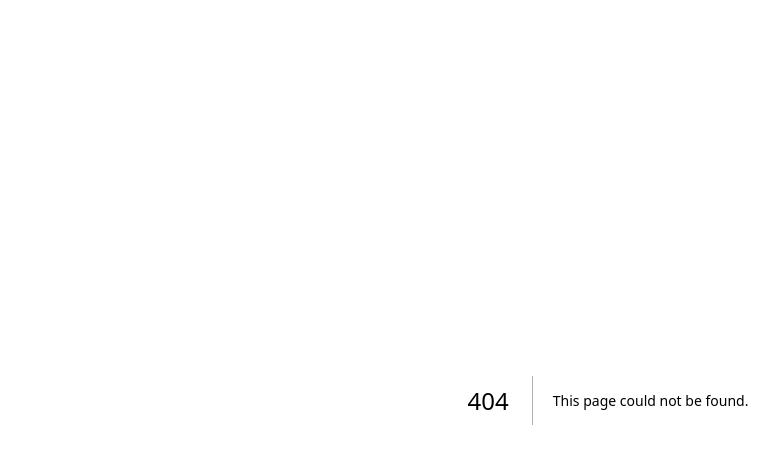
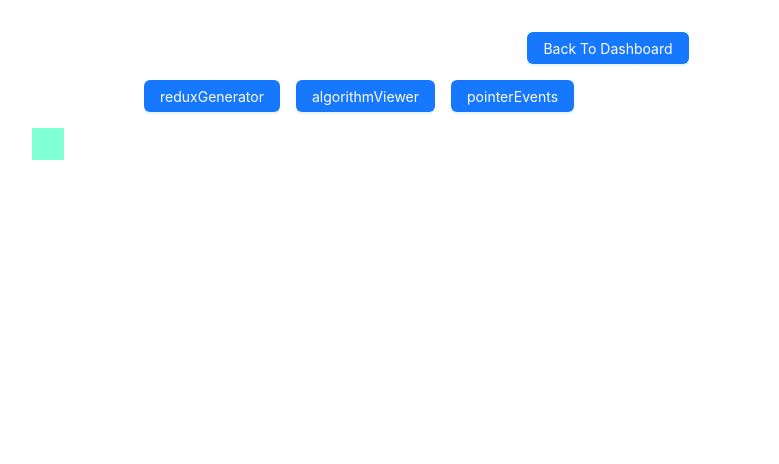
Before and after one commit to kiritosan/useful-tools, a Next.js app: page /dashboard/pointerEvents in a window 1280 px wide. Before the commit this address had no page. Shown: the top 464 px of the page, without its empty margins (32-811 px from the left). Built offline with nearby package versions, Linux system fonts and the light colour scheme.

Commit message:
feat: pointerEvents

```diff
--- a/app/dashboard/layout.tsx
+++ b/app/dashboard/layout.tsx
@@ -5,7 +5,11 @@ import { useRouter } from 'next/navigation'
 import Link from 'next/link'
 
 
-const buttonArr = ['reduxGenerator', 'algorithmViewer']
+const buttonArr = [
+  'reduxGenerator',
+  'algorithmViewer',
+  'pointerEvents'
+]
 
 export default function ReduxLayout({
   children,
--- /dev/null
+++ b/app/dashboard/pointerEvents/index.css
@@ -0,0 +1,5 @@
+.moveBlock {
+    background-color: aquamarine;
+    width: 2rem;
+    height: 2rem;
+}
--- /dev/null
+++ b/app/dashboard/pointerEvents/page.tsx
@@ -0,0 +1,60 @@
+'use client';
+
+import React, { useEffect } from 'react';
+import './index.css';
+
+const pointerEvents = () => {
+
+  const handler = (e) => {
+    const dom = document.querySelector('.moveBlock')
+    if (dom && dom.style) {
+      dom.style.position = 'absolute';
+    }
+    console.log("🚀 ~ file: page.tsx:30 ~ handler ~ dom?.style:", dom?.style?.position)
+
+    const moveDom = (e) => {
+      const rect = dom?.getBoundingClientRect()
+
+
+      let x = e.clientX
+      let y = e.clientY
+
+      if (dom && dom.style) {
+        dom.style.left = `${x - rect.width / 2}px`
+        dom.style.top = `${y - rect.height / 2}px`
+      }
+
+      console.log("🚀 ~ file: page.tsx:17 ~ moveDom ~ rect:", rect, x, y)
+    }
+
+    const onMove = (e) => {
+      console.log("🚀 ~ file: page.tsx:16 ~ onMove ~ e:", e)
+      moveDom(e)
+    }
+
+    dom?.addEventListener('pointermove', onMove)
+
+    const stopListenMove = () => {
+      dom?.removeEventListener('pointermove', onMove)
+      dom?.removeEventListener('pointerup', stopListenMove)
+    }
+
+    dom?.addEventListener('pointerup', stopListenMove)
+  }
+
+  useEffect(() => {
+    const dom = document.querySelector('.moveBlock')
+    dom?.addEventListener('pointerdown', handler)
+    dom?.addEventListener('ondragstart', () => { return false })
+  }, []);
+
+  return (
+    <div>
+      <div
+        className='moveBlock'
+      ></div>
+    </div>
+  );
+};
+
+export default pointerEvents;
```
